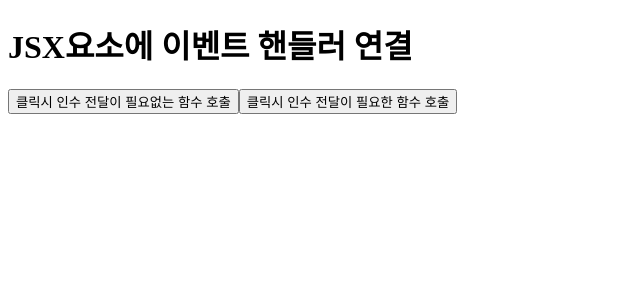
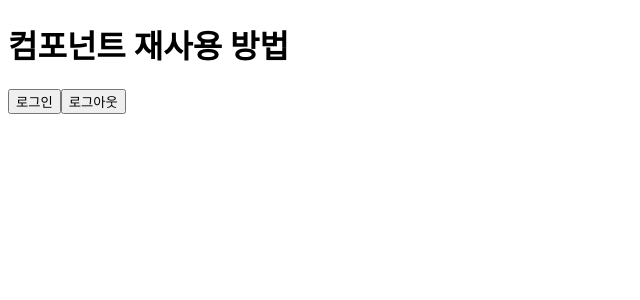
Before and after one commit to minechoo/react19_basic, a React (Vite) app: page / in a window 1280 px wide. Shown: the top 300 px of the page, without its empty margins (0-640 px from the left). Built offline with nearby package versions, Linux system fonts and the light colour scheme.

Commit message:
컴포넌트 재사용

```diff
--- a/src/App.jsx
+++ b/src/App.jsx
@@ -1,28 +1,20 @@
 import "./app.css";
+import Btn from "./components/Btn";
 
 function App() {
-  //파라미터로 인수값 전달이 필요없는 함수
-  const handleClick1 = () => {
-    alert("인수전달이 필요 없는 함수");
-  };
+  const handleLogin=()=>{
+    alert('로그인되었습니다')
+  }
 
-  //파라미터로 인수값 전달이 필요한 함수
-  const handleClick2 = (text) => {
-    alert(text);
-  };
+  const handleLogout=()=>{
+    alert('로그아웃되었습니다')
+  }
 
   return (
     <>
-      <h1>JSX요소에 이벤트 핸들러 연결</h1>
-
-      <button onClick={handleClick1}>
-        클릭시 인수 전달이 필요없는 함수 호출
-      </button>
-
-      {/* 아래와 같이 인수전달이 필요한 함수는 다시 상위 함수로 wrapping처리필요 */}
-      <button onClick={() => handleClick2("텍스트")}>
-        클릭시 인수 전달이 필요한 함수 호출
-      </button>
+      <h1>컴포넌트 재사용 방법</h1>
+      <Btn label={'로그인'} handelClick={handleLogin}/>
+      <Btn label={'로그아웃'} handelClick={handleLogout}/>
     </>
   );
 }
--- a/src/components/Btn.jsx
+++ b/src/components/Btn.jsx
@@ -1,7 +1,8 @@
 import React from 'react'
 
-export default function Btn() {
+export default function Btn(props) {
+  console.log(props)
   return (
-    <button>Btn</button>
+    <button onClick={props.handelClick}>{props.label}</button>
   )
 }
```
